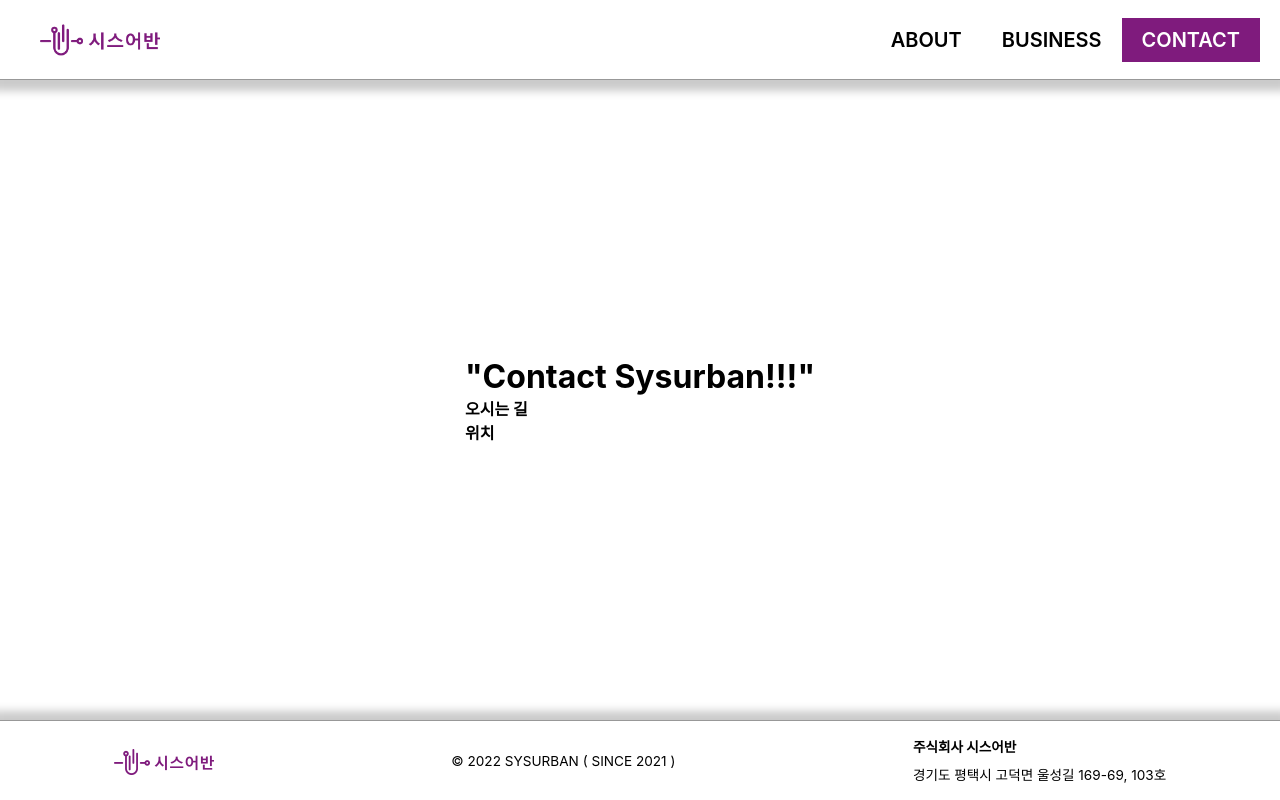
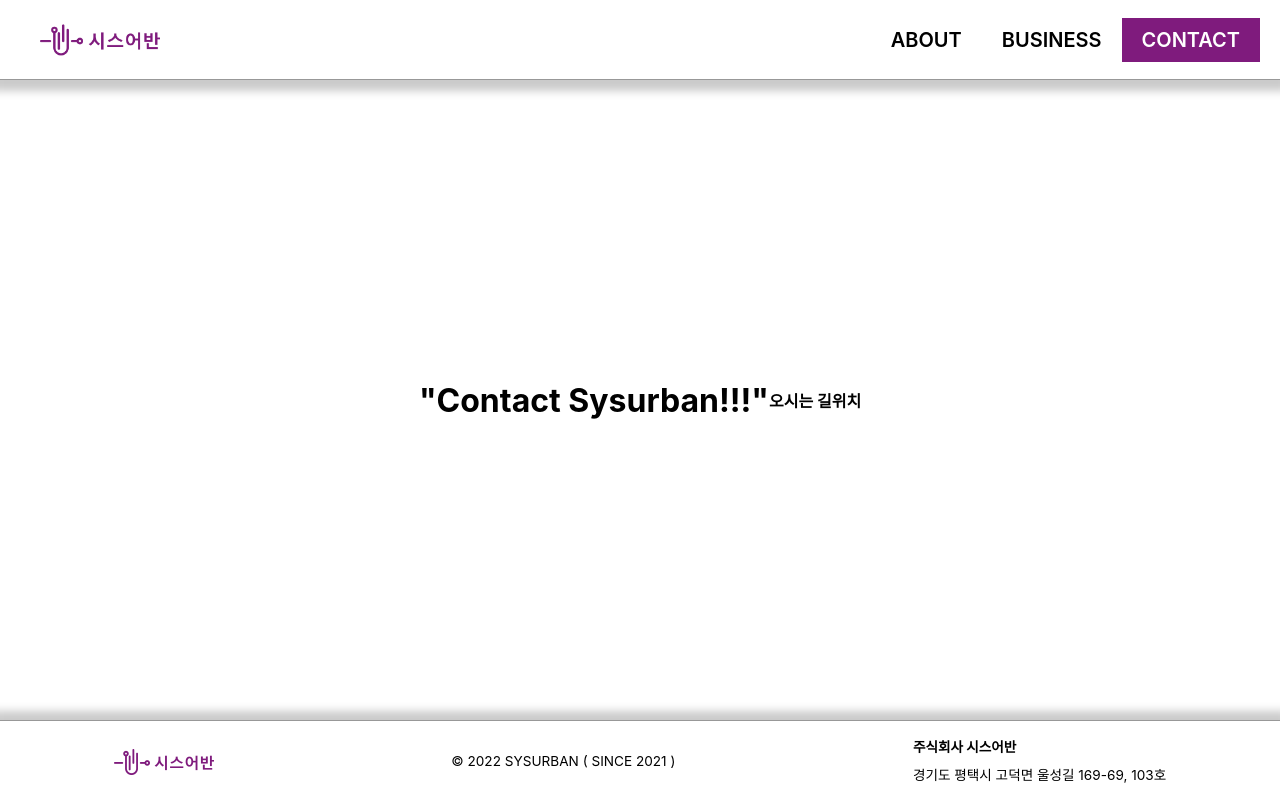
Before and after one commit to k-jin-yoon/sysurban.com, a Next.js app: page /contact in a window 1280 px wide. Built offline with nearby package versions, Linux system fonts and the light colour scheme.

Commit message:
컨테이너 추가

```diff
--- a/pages/business.js
+++ b/pages/business.js
@@ -2,7 +2,7 @@ import Seo from "../components/Seo";
 
 export default function Business(){
     return (
-        <div>
+        <div className="container">
             <Seo title="Business" />
             <h1>"Business Sysurban!!!"</h1>
             {/* 스마트시티 관련 시스템 개발 및 연구 */}
--- a/pages/contact.js
+++ b/pages/contact.js
@@ -2,7 +2,7 @@ import Seo from "../components/Seo";
 
 export default function About(){
     return (
-        <div>
+        <div className="container">
             <Seo title="Contact" />
             <h1>"Contact Sysurban!!!"</h1>
             {/* 오시는 길 -> 카카오맵 연동 */}
```
